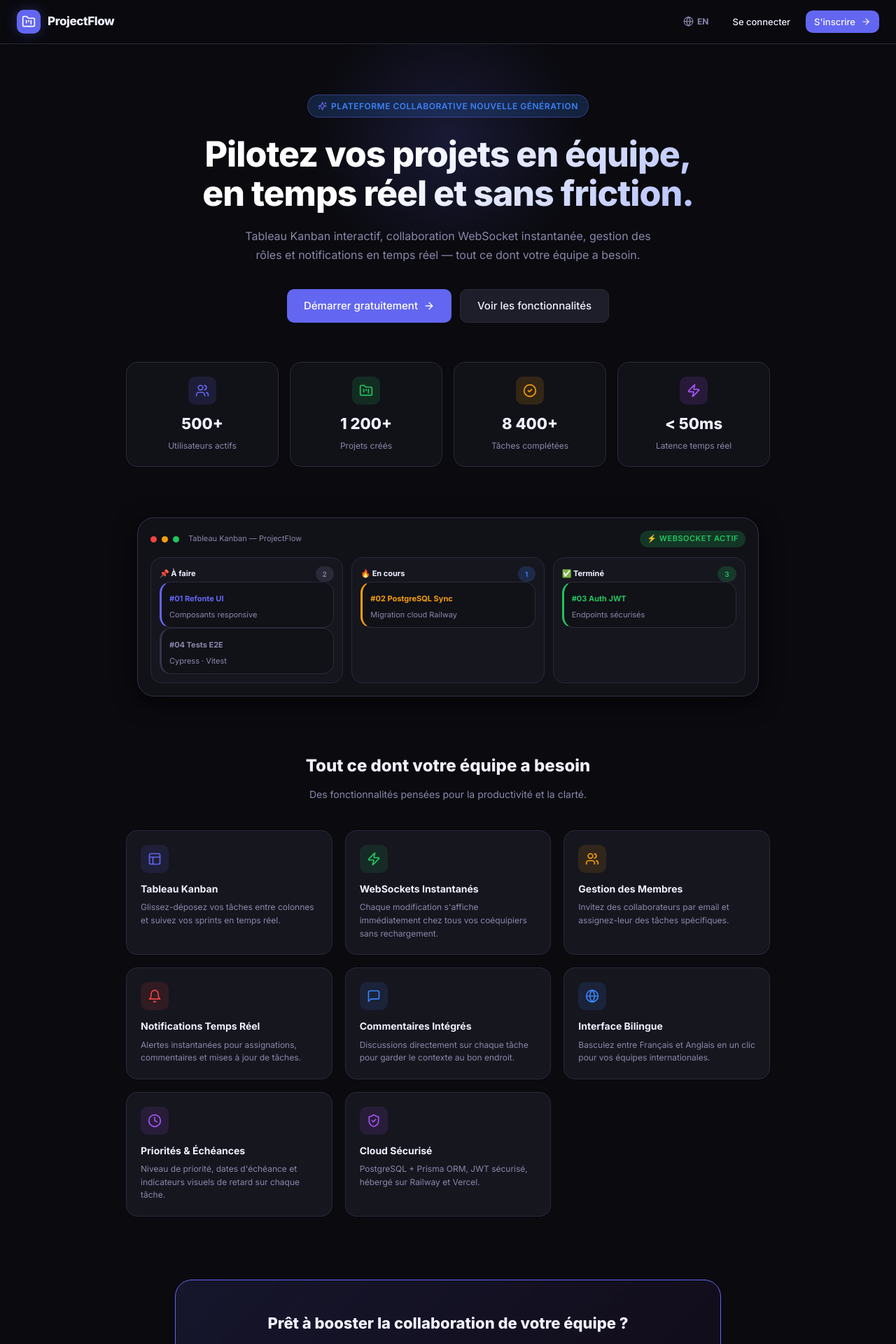
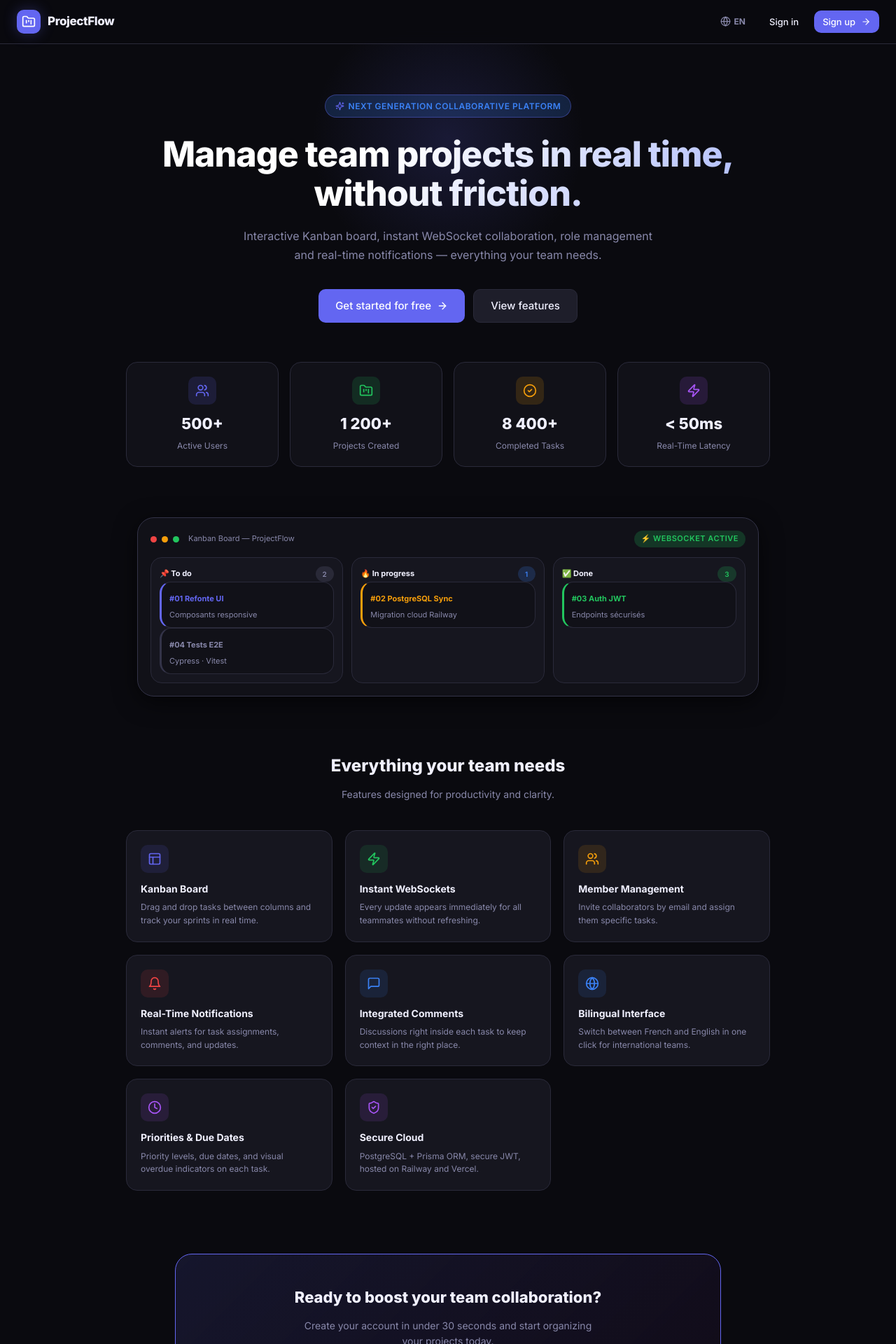
Before and after one commit to JTECH07/project-flow, a React (Vite) app in the folder frontend/: page /landing in a window 1280 px wide. Shown: the top 1920 px of the page at 70% size. Built offline with nearby package versions, Linux system fonts and the light colour scheme; no server answers.

Commit message:
feat(landing): hook all texts to i18n translation keys for full EN/FR switching

```diff
--- a/frontend/src/pages/Landing.tsx
+++ b/frontend/src/pages/Landing.tsx
@@ -7,20 +7,20 @@ import {
 } from 'lucide-react';
 import { useAuthStore } from '../store/authStore';
 
-const STATS = [
-  { value: '500+', label: 'Utilisateurs actifs', icon: Users, color: 'var(--accent)' },
-  { value: '1 200+', label: 'Projets créés', icon: FolderKanban, color: 'var(--success)' },
-  { value: '8 400+', label: 'Tâches complétées', icon: CheckCircle2, color: 'var(--warning)' },
-  { value: '< 50ms', label: 'Latence temps réel', icon: Zap, color: '#a855f7' },
-];
-
 const Landing: React.FC = () => {
   const { token } = useAuthStore();
-  const { i18n } = useTranslation();
+  const { t, i18n } = useTranslation();
 
   const toggleLanguage = () => {
     i18n.changeLanguage(i18n.language.startsWith('fr') ? 'en' : 'fr');
   };
+
+  const STATS = [
+    { value: '500+', label: t('landing.statUsers'), icon: Users, color: 'var(--accent)' },
+    { value: '1 200+', label: t('landing.statProjects'), icon: FolderKanban, color: 'var(--success)' },
+    { value: '8 400+', label: t('landing.statTasks'), icon: CheckCircle2, color: 'var(--warning)' },
+    { value: '< 50ms', label: t('landing.statLatency'), icon: Zap, color: '#a855f7' },
+  ];
 
   return (
     <div style={{ background: 'var(--bg-primary)', color: 'var(--text-primary)', minHeight: '100vh', overflowX: 'hidden' }}>
@@ -45,7 +45,7 @@ const Landing: React.FC = () => {
             onClick={toggleLanguage}
             className="btn btn-ghost btn-sm"
             style={{ display: 'flex', alignItems: 'center', gap: '5px' }}
-            title="Changer de langue"
+            title="Switch Language / Changer de langue"
           >
             <Globe size={15} />
             <span style={{ fontSize: '12px', fontWeight: 700, textTransform: 'uppercase' }}>
@@ -55,15 +55,15 @@ const Landing: React.FC = () => {
 
           {token ? (
             <Link to="/" className="btn btn-primary btn-sm">
-              Mon espace <ArrowRight size={14} />
+              {t('landing.mySpace')} <ArrowRight size={14} />
             </Link>
           ) : (
             <>
               <Link to="/login" className="btn btn-ghost btn-sm" style={{ color: 'var(--text-primary)' }}>
-                Se connecter
+                {t('auth.login')}
               </Link>
               <Link to="/login?mode=register" className="btn btn-primary btn-sm">
-                S'inscrire <ArrowRight size={14} />
+                {t('auth.register')} <ArrowRight size={14} />
               </Link>
             </>
           )}
@@ -87,7 +87,7 @@ const Landing: React.FC = () => {
             gap: '6px', marginBottom: '24px',
           }}>
             <Sparkles size={13} style={{ color: 'var(--accent)' }} />
-            Plateforme Collaborative Nouvelle Génération
+            {t('landing.badge')}
           </div>
 
           <h1 style={{
@@ -96,20 +96,19 @@ const Landing: React.FC = () => {
             background: 'linear-gradient(135deg,#ffffff 40%,#a5b4fc 100%)',
             WebkitBackgroundClip: 'text', WebkitTextFillColor: 'transparent',
           }}>
-            Pilotez vos projets en équipe,<br />en temps réel et sans friction.
+            {t('landing.heroTitle')}
           </h1>
 
           <p style={{ fontSize: '16px', color: 'var(--text-secondary)', maxWidth: '600px', margin: '0 auto 36px', lineHeight: 1.65 }}>
-            Tableau Kanban interactif, collaboration WebSocket instantanée,
-            gestion des rôles et notifications en temps réel — tout ce dont votre équipe a besoin.
+            {t('landing.heroSubtitle')}
           </p>
 
           <div style={{ display: 'flex', gap: '12px', justifyContent: 'center', flexWrap: 'wrap' }}>
             <Link to="/login?mode=register" className="btn btn-primary" style={{ padding: '11px 24px', fontSize: '15px' }}>
-              Démarrer gratuitement <ArrowRight size={16} />
+              {t('landing.getStarted')} <ArrowRight size={16} />
             </Link>
             <a href="#features" className="btn btn-secondary" style={{ padding: '11px 24px', fontSize: '15px' }}>
-              Voir les fonctionnalités
+              {t('landing.viewFeatures')}
             </a>
           </div>
         </div>
@@ -148,16 +147,16 @@ const Landing: React.FC = () => {
               <div style={{ width: 9, height: 9, borderRadius: '50%', background: '#ef4444' }} />
               <div style={{ width: 9, height: 9, borderRadius: '50%', background: '#f59e0b' }} />
               <div style={{ width: 9, height: 9, borderRadius: '50%', background: '#22c55e' }} />
-              <span className="text-xs text-muted" style={{ marginLeft: '6px' }}>Tableau Kanban — ProjectFlow</span>
+              <span className="text-xs text-muted" style={{ marginLeft: '6px' }}>{t('landing.kanbanTitle')}</span>
             </div>
-            <span className="badge badge-done" style={{ fontSize: '11px' }}>⚡ WebSocket actif</span>
+            <span className="badge badge-done" style={{ fontSize: '11px' }}>{t('landing.websocketActive')}</span>
           </div>
 
           <div style={{ display: 'grid', gridTemplateColumns: 'repeat(auto-fit, minmax(200px, 1fr))', gap: '12px' }}>
             {/* To Do column */}
             <div className="card" style={{ background: 'var(--bg-card)', padding: '12px' }}>
               <div className="flex-between mb-2">
-                <span className="font-bold text-xs">📌 À faire</span>
+                <span className="font-bold text-xs">📌 {t('tasks.statusTodo')}</span>
                 <span className="badge badge-todo" style={{ fontSize: '10px' }}>2</span>
               </div>
               <div className="card mb-2" style={{ padding: '9px 11px', background: 'var(--bg-secondary)', borderLeft: '3px solid var(--accent)' }}>
@@ -173,7 +172,7 @@ const Landing: React.FC = () => {
             {/* In Progress column */}
             <div className="card" style={{ background: 'var(--bg-card)', padding: '12px' }}>
               <div className="flex-between mb-2">
-                <span className="font-bold text-xs">🔥 En cours</span>
+                <span className="font-bold text-xs">🔥 {t('tasks.statusInProgress')}</span>
                 <span className="badge badge-inprogress" style={{ fontSize: '10px' }}>1</span>
               </div>
               <div className="card" style={{ padding: '9px 11px', background: 'var(--bg-secondary)', borderLeft: '3px solid var(--warning)' }}>
@@ -185,7 +184,7 @@ const Landing: React.FC = () => {
             {/* Done column */}
             <div className="card" style={{ background: 'var(--bg-card)', padding: '12px' }}>
               <div className="flex-between mb-2">
-                <span className="font-bold text-xs">✅ Terminé</span>
+                <span className="font-bold text-xs">✅ {t('tasks.statusDone')}</span>
                 <span className="badge badge-done" style={{ fontSize: '10px' }}>3</span>
               </div>
               <div className="card mb-2" style={{ padding: '9px 11px', background: 'var(--bg-secondary)', borderLeft: '3px solid var(--success)' }}>
@@ -200,20 +199,20 @@ const Landing: React.FC = () => {
       {/* ── Features Grid ── */}
       <section id="features" style={{ maxWidth: '960px', margin: '0 auto 90px', padding: '0 20px' }}>
         <div style={{ textAlign: 'center', marginBottom: '40px' }}>
-          <h2 style={{ fontSize: '24px', fontWeight: 800, marginBottom: '10px' }}>Tout ce dont votre équipe a besoin</h2>
-          <p className="text-muted" style={{ fontSize: '14px' }}>Des fonctionnalités pensées pour la productivité et la clarté.</p>
+          <h2 style={{ fontSize: '24px', fontWeight: 800, marginBottom: '10px' }}>{t('landing.featuresTitle')}</h2>
+          <p className="text-muted" style={{ fontSize: '14px' }}>{t('landing.featuresSubtitle')}</p>
         </div>
 
         <div style={{ display: 'grid', gridTemplateColumns: 'repeat(auto-fit,minmax(260px,1fr))', gap: '18px' }}>
           {[
-            { icon: Layout, color: 'var(--accent)', bg: 'rgba(99,102,241,0.12)', title: 'Tableau Kanban', desc: 'Glissez-déposez vos tâches entre colonnes et suivez vos sprints en temps réel.' },
-            { icon: Zap, color: 'var(--success)', bg: 'rgba(34,197,94,0.12)', title: 'WebSockets Instantanés', desc: 'Chaque modification s\'affiche immédiatement chez tous vos coéquipiers sans rechargement.' },
-            { icon: Users, color: 'var(--warning)', bg: 'rgba(245,158,11,0.12)', title: 'Gestion des Membres', desc: 'Invitez des collaborateurs par email et assignez-leur des tâches spécifiques.' },
-            { icon: Bell, color: 'var(--danger)', bg: 'rgba(239,68,68,0.12)', title: 'Notifications Temps Réel', desc: 'Alertes instantanées pour assignations, commentaires et mises à jour de tâches.' },
-            { icon: MessageSquare, color: 'var(--info)', bg: 'rgba(59,130,246,0.12)', title: 'Commentaires Intégrés', desc: 'Discussions directement sur chaque tâche pour garder le contexte au bon endroit.' },
-            { icon: Globe, color: 'var(--info)', bg: 'rgba(59,130,246,0.12)', title: 'Interface Bilingue', desc: 'Basculez entre Français et Anglais en un clic pour vos équipes internationales.' },
-            { icon: Clock, color: '#a855f7', bg: 'rgba(168,85,247,0.12)', title: 'Priorités & Échéances', desc: 'Niveau de priorité, dates d\'échéance et indicateurs visuels de retard sur chaque tâche.' },
-            { icon: ShieldCheck, color: '#a855f7', bg: 'rgba(168,85,247,0.12)', title: 'Cloud Sécurisé', desc: 'PostgreSQL + Prisma ORM, JWT sécurisé, hébergé sur Railway et Vercel.' },
+            { icon: Layout, color: 'var(--accent)', bg: 'rgba(99,102,241,0.12)', title: t('landing.featKanbanTitle'), desc: t('landing.featKanbanDesc') },
+            { icon: Zap, color: 'var(--success)', bg: 'rgba(34,197,94,0.12)', title: t('landing.featWsTitle'), desc: t('landing.featWsDesc') },
+            { icon: Users, color: 'var(--warning)', bg: 'rgba(245,158,11,0.12)', title: t('landing.featMembersTitle'), desc: t('landing.featMembersDesc') },
+            { icon: Bell, color: 'var(--danger)', bg: 'rgba(239,68,68,0.12)', title: t('landing.featNotifsTitle'), desc: t('landing.featNotifsDesc') },
+            { icon: MessageSquare, color: 'var(--info)', bg: 'rgba(59,130,246,0.12)', title: t('landing.featCommentsTitle'), desc: t('landing.featCommentsDesc') },
+            { icon: Globe, color: 'var(--info)', bg: 'rgba(59,130,246,0.12)', title: t('landing.featI18nTitle'), desc: t('landing.featI18nDesc') },
+            { icon: Clock, color: '#a855f7', bg: 'rgba(168,85,247,0.12)', title: t('landing.featPriorityTitle'), desc: t('landing.featPriorityDesc') },
+            { icon: ShieldCheck, color: '#a855f7', bg: 'rgba(168,85,247,0.12)', title: t('landing.featSecurityTitle'), desc: t('landing.featSecurityDesc') },
           ].map(({ icon: Icon, color, bg, title, desc }) => (
             <div key={title} className="card" style={{ padding: '20px' }}>
               <div style={{ width: 40, height: 40, borderRadius: '10px', background: bg, color, display: 'flex', alignItems: 'center', justifyContent: 'center', marginBottom: '12px', flexShrink: 0 }}>
@@ -234,13 +233,13 @@ const Landing: React.FC = () => {
           border: '1px solid var(--accent)', borderRadius: 'var(--radius-xl)',
         }}>
           <h2 style={{ fontSize: '22px', fontWeight: 800, marginBottom: '12px' }}>
-            Prêt à booster la collaboration de votre équipe ?
+            {t('landing.ctaTitle')}
           </h2>
           <p className="text-muted" style={{ fontSize: '14px', maxWidth: '440px', margin: '0 auto 26px', lineHeight: 1.6 }}>
-            Créez votre compte en moins de 30 secondes et commencez à organiser vos projets dès aujourd'hui.
+            {t('landing.ctaSubtitle')}
           </p>
           <Link to="/login?mode=register" className="btn btn-primary" style={{ padding: '10px 24px', fontSize: '14px' }}>
-            Rejoindre ProjectFlow gratuitement <ArrowRight size={16} />
+            {t('landing.joinFree')} <ArrowRight size={16} />
           </Link>
         </div>
       </section>
```
